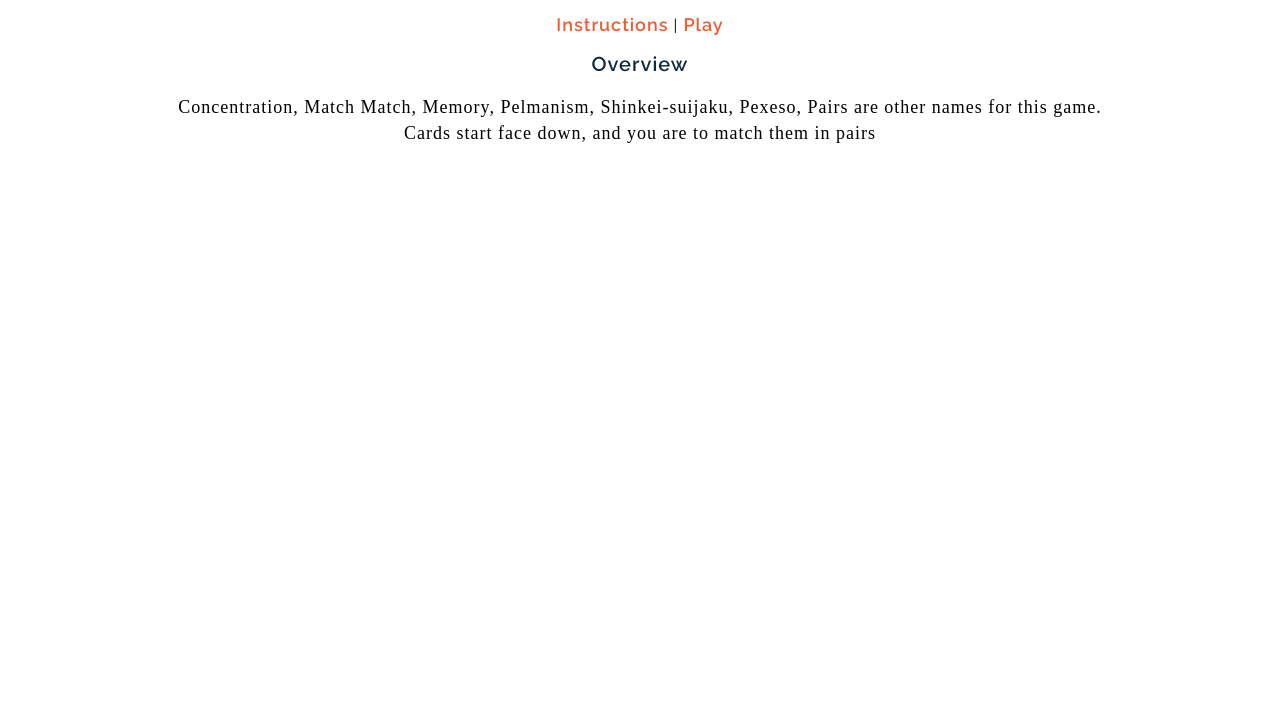
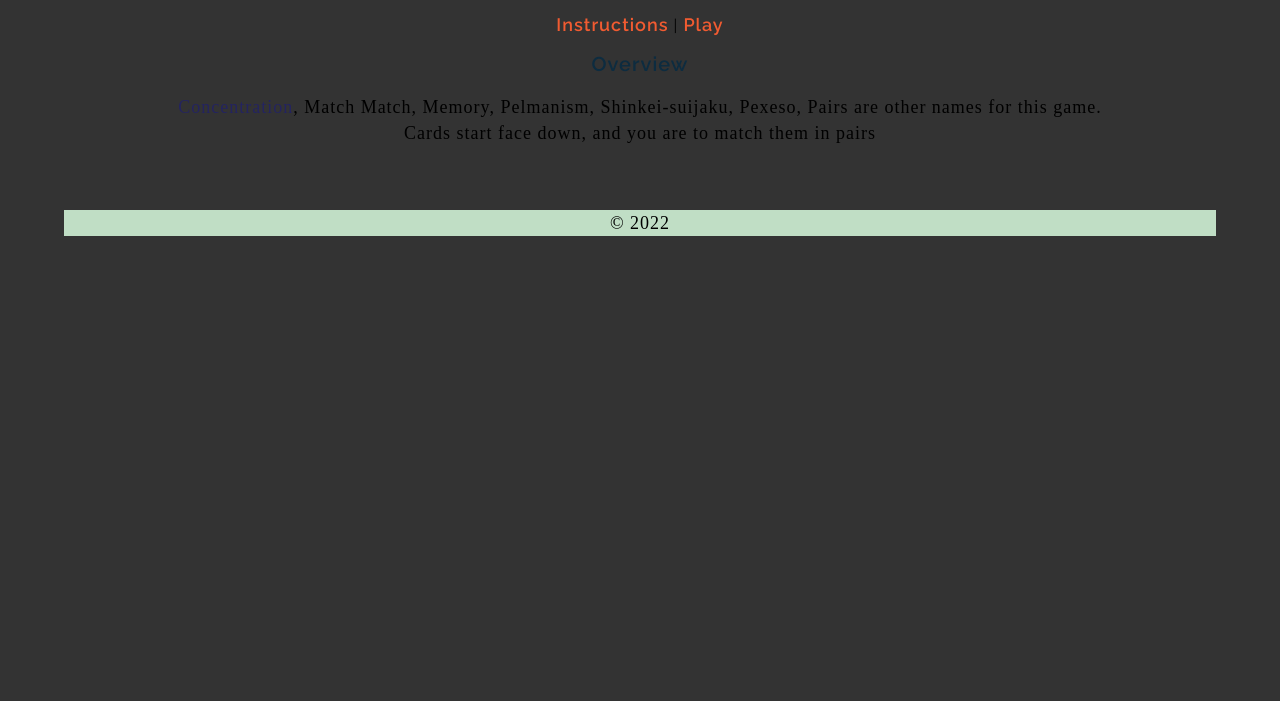
Before and after one commit to puppypaws/memory, a plain HTML site: page index.html in a window 1280 px wide. Shown: the part 99-800 px from the top of the page. Drawn offline with Linux system fonts and the light colour scheme; a web font is replaced by a local one.

Commit message:
plz work

```diff
--- a/index.html
+++ b/index.html
@@ -14,11 +14,15 @@
 
 <body>
 
-<h1>Memory Game v2</h1>
-    <a href="instructions.html">Instructions</a> | <a href="game.html">Play</a>
+    <h1>Memory Game v2</h1>
+        <a href="instructions.html">Instructions</a> | <a href="game.html">Play</a>
 
-<h2>Overview</h2>
-    <p>Concentration, Match Match, Memory, Pelmanism, Shinkei-suijaku, Pexeso, Pairs are other names for this game.</br>Cards start face down, and you are to match them in pairs</p>
+    <h2>Overview</h2>
+        <p><span id="concentration">Concentration</span>, Match Match, Memory, Pelmanism, Shinkei-suijaku, Pexeso, Pairs are other names for this game.</br>Cards start face down, and you are to match them in pairs</p>
+
+    <footer>
+        <p>&copy; 2022</p>
+    </footer>
 
 </body>
 
--- a/style.css
+++ b/style.css
@@ -9,6 +9,8 @@ body {
     text-align: center;
     font-family: "Raleway", sans-serif;
     letter-spacing: 1px;
+    background-color: #333333;
+    margin: auto;
 }
 
 h1 {
@@ -29,3 +31,12 @@ p {
     line-height: 26px;
     font-size: 18px;
 }
+
+footer {
+    background-color: #c0dec5;
+    margin: 64px;
+}
+
+#concentration {
+    color: rgba(0, 0, 200, .3);
+}
```
Also changed, not shown: game.html (+5 -0 lines), instructions.html (+4 -0 lines).
